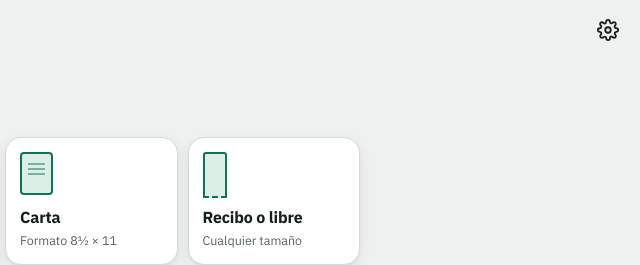
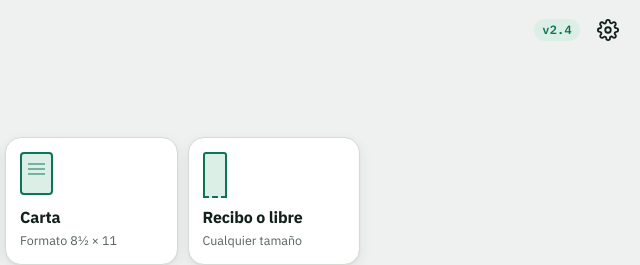
Before and after one commit to Mario26-g1/pulso, a plain HTML site: page index.html in a window 1280 px wide. Shown: the top 265 px of the page, 640-1280 px from the left. Drawn offline with Linux system fonts and the light colour scheme.

Commit message:
Add files via upload

```diff
--- a/css/app.css
+++ b/css/app.css
@@ -51,6 +51,7 @@ h1,h2,h3{margin:0;text-wrap:balance}
 .appbar h1{font-size:22px;font-weight:700;letter-spacing:-.02em;flex:1}
 .appbar-title{flex:1;font-size:17px;font-weight:600;padding-left:2px}
 .brand{display:flex;align-items:center;gap:10px;flex:1}
+.ver-chip{font:600 12px/1 var(--mono,monospace);padding:5px 8px;border-radius:999px;background:var(--accent-soft,rgba(21,122,90,.12));color:var(--accent,#157a5a);letter-spacing:.02em}
 .logo{width:32px;height:32px;color:var(--ink)}
 .logo-beam{fill:var(--accent)}
 .icon-btn{width:44px;height:44px;border-radius:12px;border:0;background:transparent;display:inline-flex;align-items:center;justify-content:center;cursor:pointer;color:var(--ink);flex:none}
--- a/index.html
+++ b/index.html
@@ -60,6 +60,7 @@
     <div class="brand">
       <svg class="logo" viewBox="0 0 32 32" aria-hidden="true"><rect x="3" y="7" width="26" height="18" rx="4" fill="none" stroke="currentColor" stroke-width="2.2"/><rect x="7" y="11" width="18" height="10" rx="1.5" fill="none" stroke="currentColor" stroke-width="1.5" opacity=".45"/><rect x="5" y="15" width="22" height="2.6" rx="1.3" class="logo-beam"/></svg>
       <h1 id="home-title">Copia Clara</h1>
+      <span class="ver-chip" id="homeVersion" title="Versión instalada">v2.4</span>
     </div>
     <button type="button" class="icon-btn" data-act="settings" aria-label="Ajustes y privacidad"><svg class="ic"><use href="#i-gear"/></svg></button>
   </header>
--- a/js/app.js
+++ b/js/app.js
@@ -1503,7 +1503,7 @@ $('#ocrGo').addEventListener('click', async () => {
 function openSettings() {
   $('#setSave').checked = isPersistent();
   $('#setAutoName').checked = settings.get('autoName', true);
-  $('#setVersion').textContent = `Copia Clara ${VERSION} · ${navigator.onLine ? 'con conexión' : 'sin conexión'}`;
+  $('#setVersion').textContent = `Copia Clara v${VERSION} · ${navigator.onLine ? 'con conexión' : 'sin conexión'}`;
   Nav.push('sh-settings');
 }
 $('#setSave').addEventListener('change', async e => {
@@ -1670,6 +1670,10 @@ document.addEventListener('keydown', e => {
 
 (async function boot() {
   await initStore(settings.get('save', true));
+  $('#homeVersion').textContent = `v${VERSION}`;
+  const seen = settings.get('seenVersion', null);
+  if (seen && seen !== VERSION) setTimeout(() => toast(`Copia Clara se actualizó a la v${VERSION}.`), 600);
+  settings.set('seenVersion', VERSION);
   switchTab('home');
   await renderHome();
   const scan = new URLSearchParams(location.search).get('scan');
@@ -1684,7 +1688,7 @@ document.addEventListener('keydown', e => {
     navigator.serviceWorker.addEventListener('controllerchange', () => {
       if (reloaded || !hadController) return;
       reloaded = true;
-      toast('Copia Clara se actualizó. Los cambios se ven la próxima vez que la abras.');
+      toast('Hay una versión nueva descargada. Cierra y vuelve a abrir la app para usarla.');
     });
   }
 })();
```
